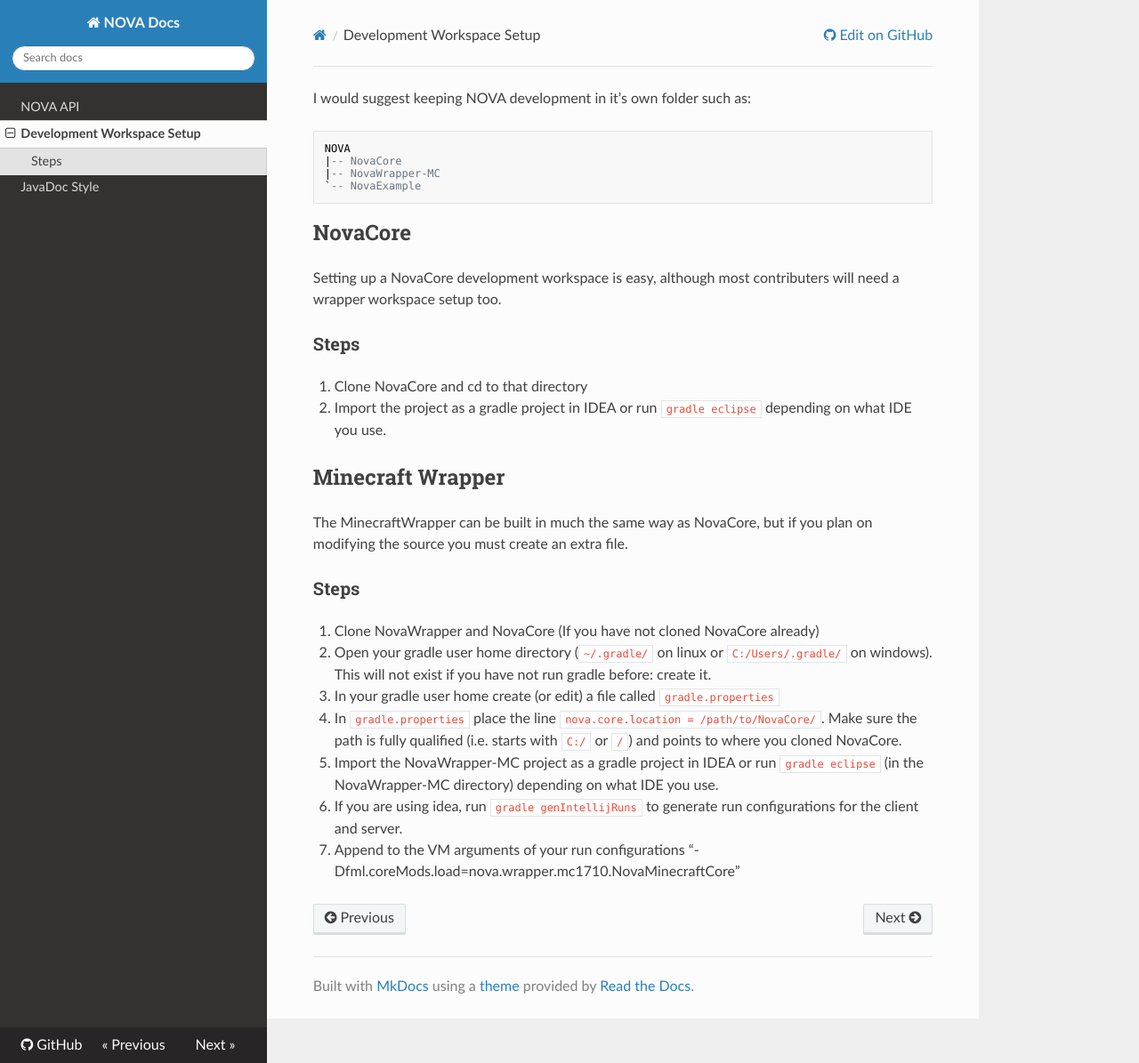
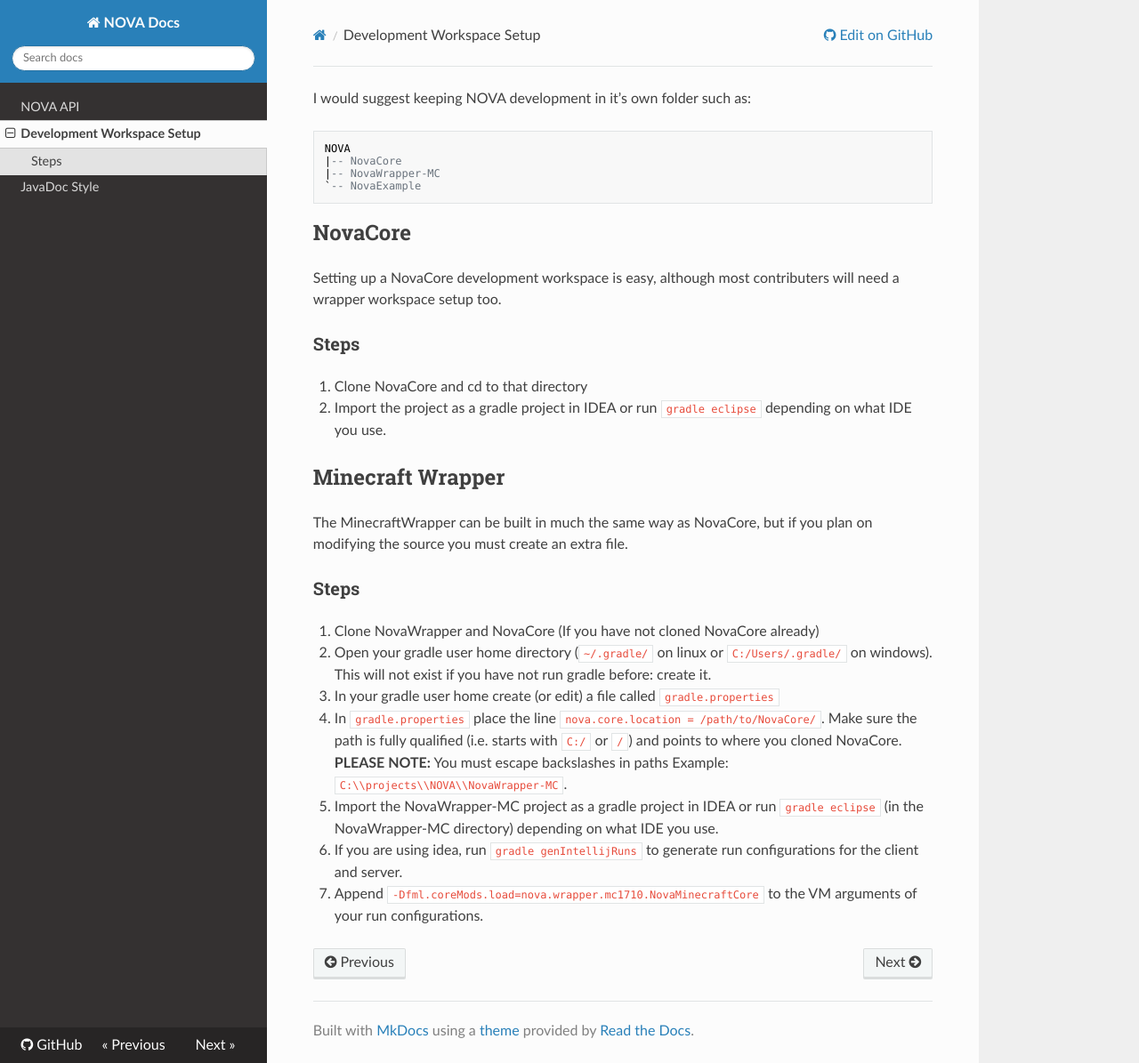
Before and after one commit to NOVA-Team/docs, an MkDocs documentation site: the page built from docs/Development Workspace Setup.md, in a window 1280 px wide and 1195 px high. Shown: the whole window at 89% size. Built offline with MkDocs 1.6.1, drawn with Linux system fonts in a browser that asks for light colours; nearby versions of some CDN libraries.

Commit message:
Update Development Workspace Setup.md

```diff
--- a/docs/Development Workspace Setup.md
+++ b/docs/Development Workspace Setup.md
@@ -20,7 +20,7 @@
 1. Clone NovaWrapper and NovaCore (If you have not cloned NovaCore already)
 2. Open your gradle user home directory (`~/.gradle/` on linux or `C:/Users/.gradle/` on windows). This will not exist if you have not run gradle before: create it.
 3. In your gradle user home create (or edit) a file called `gradle.properties`
-4. In `gradle.properties` place the line `nova.core.location = /path/to/NovaCore/`. Make sure the path is fully qualified (i.e. starts with `C:/` or `/`) and points to where you cloned NovaCore.
+4. In `gradle.properties` place the line `nova.core.location = /path/to/NovaCore/`. Make sure the path is fully qualified (i.e. starts with `C:/` or `/`) and points to where you cloned NovaCore. **PLEASE NOTE:** You must escape backslashes in paths Example: `C:\\projects\\NOVA\\NovaWrapper-MC`.
 5. Import the NovaWrapper-MC project as a gradle project in IDEA or run `gradle eclipse` (in the NovaWrapper-MC directory) depending on what IDE you use.
 6. If you are using idea, run `gradle genIntellijRuns` to generate run configurations for the client and server.
-6. Append to the VM arguments of your run configurations "-Dfml.coreMods.load=nova.wrapper.mc1710.NovaMinecraftCore"
+6. Append `-Dfml.coreMods.load=nova.wrapper.mc1710.NovaMinecraftCore` to the VM arguments of your run configurations.
```
